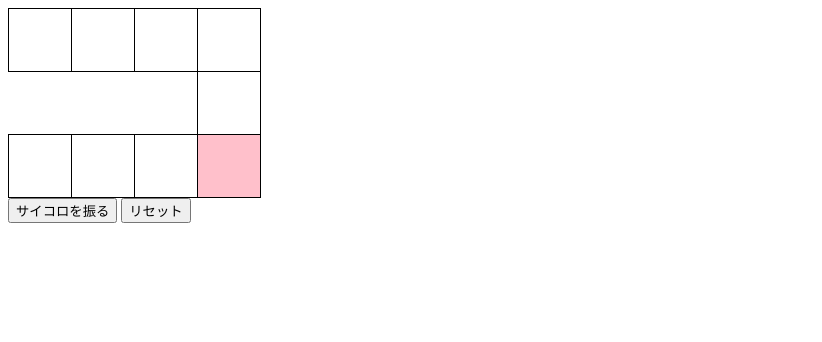
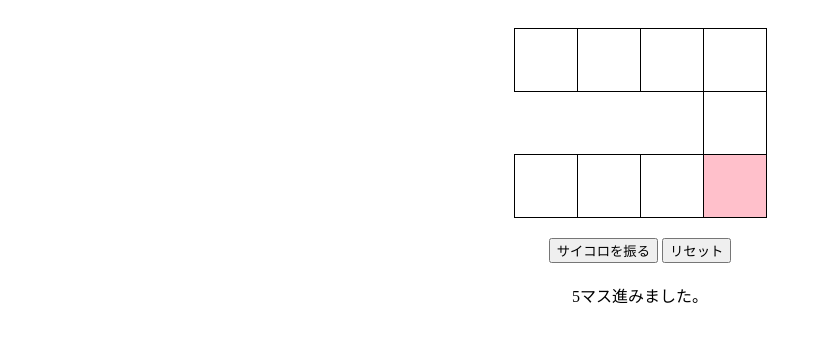
Before and after one commit to jumpeace/sugoroku, a plain HTML site: page index.html in a window 1280 px wide. Both pictures are taken after a click on the button "サイコロを振る". Shown: the whole page, without its empty margins (0-822 px from the left). Drawn offline with nearby package versions, Linux system fonts and the light colour scheme.

Commit message:
ADD:メッセージエリア

```diff
--- a/app.js
+++ b/app.js
@@ -54,6 +54,10 @@ const xyWayForEach = func => {
     xyWayList.forEach(xyWay => {
         func(xyWay);
     })
+}
+
+const messageRender = (message) => {
+    $('.message').text(message);
 }
 
 class Order {
@@ -195,10 +199,7 @@ class Board {
     }
     randomAdvance = () => {
         const result = this.#advance(Math.floor(Math.random() * 6) + 1);
-        console.log(result ? `${result.advanceN}マス進みました` : 'すでにゴールしています');
-        if (result && result.doesGoal) {
-            console.log('ゴールしました');
-        }
+        messageRender(result ? `${result.advanceN}マス進みました。${result.doesGoal ? 'ゴールしました。' : ''}` : 'すでにゴールしています。');
     }
     reset = () => {
         this.getThDOM(this.#order.getXy('now')).removeClass('now');
--- a/index.html
+++ b/index.html
@@ -9,14 +9,15 @@
     <title>すごろく</title>
 </head>
 <body>
-    <table>
+    <table class="board">
         <tbody>
         </tbody>
     </table>
-    <div>
+    <div class="button-container">
         <button onclick="board.randomAdvance()">サイコロを振る</button>
         <button onclick="board.reset()">リセット</button>
     </div>
+    <div class="message"></div>
 
     <script src="app.js"></script>
 </body>
--- a/style.css
+++ b/style.css
@@ -1,4 +1,10 @@
-table {
+body {
+    display: flex;
+    flex-direction: column;
+    align-items: center;
+}
+table.board {
+    margin-top: 20px;
     border-collapse: collapse;
 }
 th {
@@ -8,7 +14,14 @@ th {
 th.no-empty {
     border: 1px solid black;
 }
-
 th.now {
     background-color: pink;
 }
+
+.button-container {
+    margin-top: 20px;
+}
+
+.message {
+    margin-top: 20px;
+}
```
